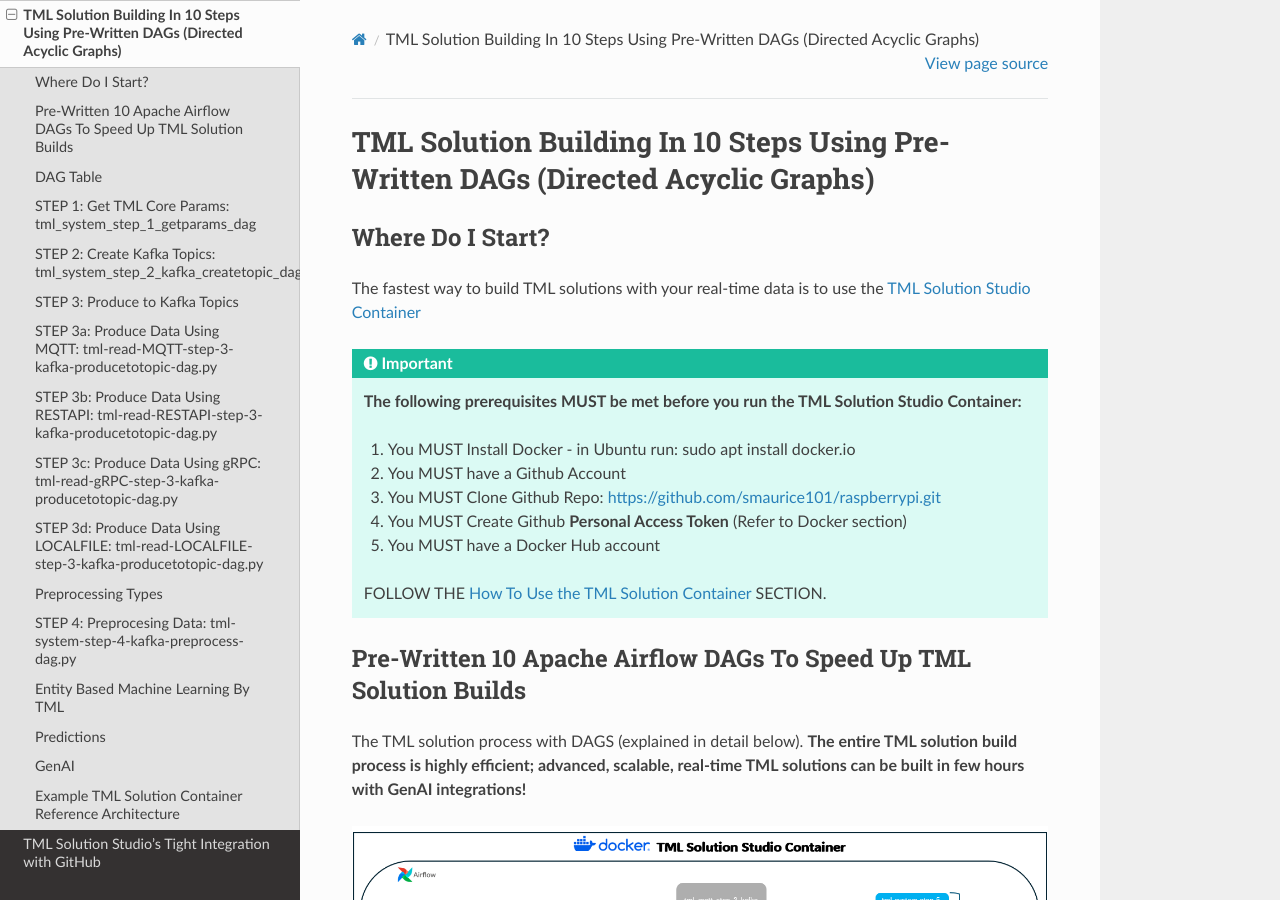
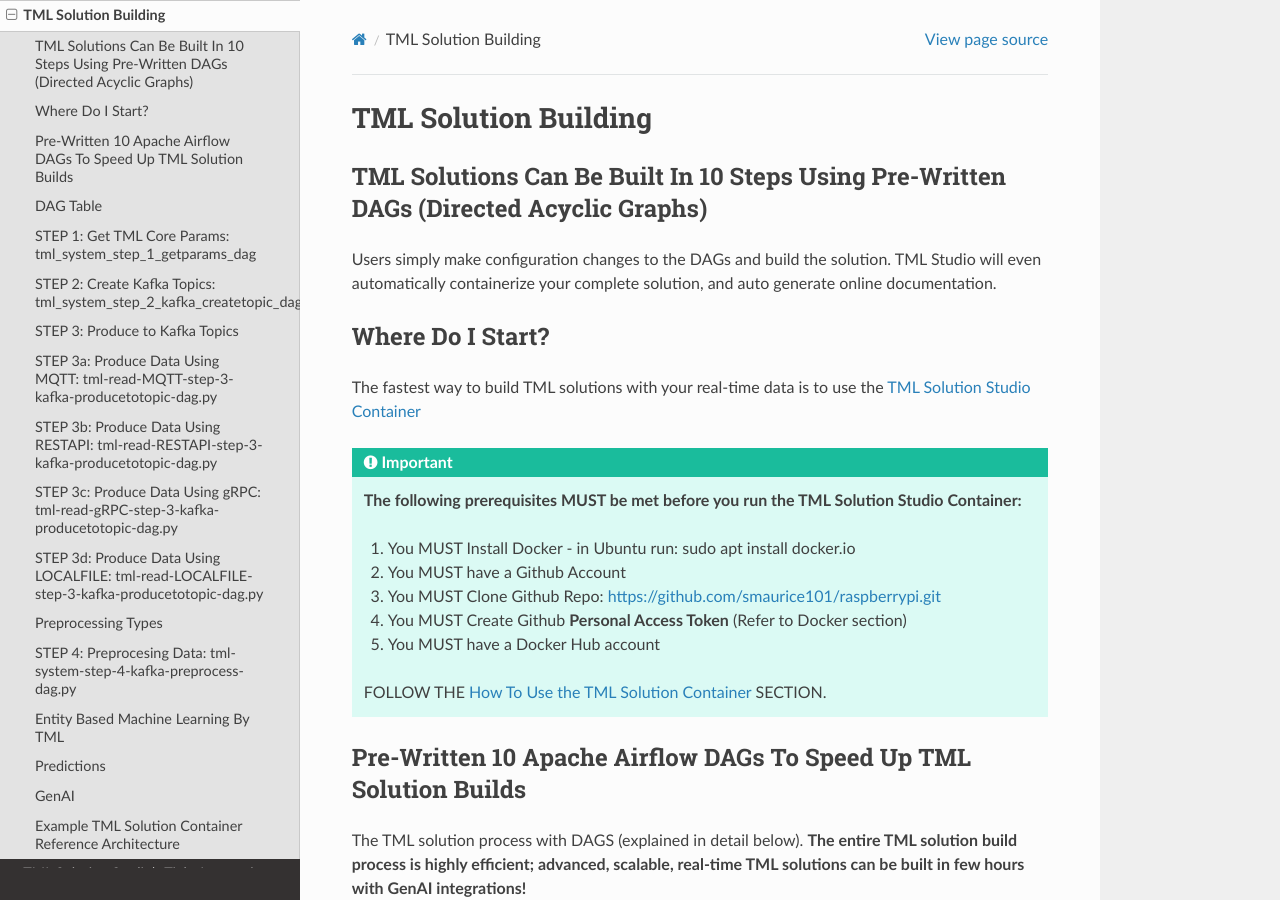
Before and after one commit to smaurice101/readthedocs, a Sphinx documentation site: the page built from docs/source/tmlbuilds.rst, in a window 1280 px wide and 900 px high. Built offline with Sphinx 7.4.7 and the Read the Docs theme 2.0.0, drawn with Linux system fonts in a browser that asks for light colours.

Commit message:
Update tmlbuilds.rst

```diff
--- a/docs/source/tmlbuilds.rst
+++ b/docs/source/tmlbuilds.rst
@@ -1,5 +1,10 @@
-TML Solution Building In 10 Steps Using Pre-Written DAGs (Directed Acyclic Graphs)
+TML Solution Building
 ======================
+
+TML Solutions Can Be Built In 10 Steps Using Pre-Written DAGs (Directed Acyclic Graphs)
+----------------------------------------------------------
+
+Users simply make configuration changes to the DAGs and build the solution.  TML Studio will even automatically containerize your complete solution, and auto generate online documentation.
 
 Where Do I Start?
 ----------
```
